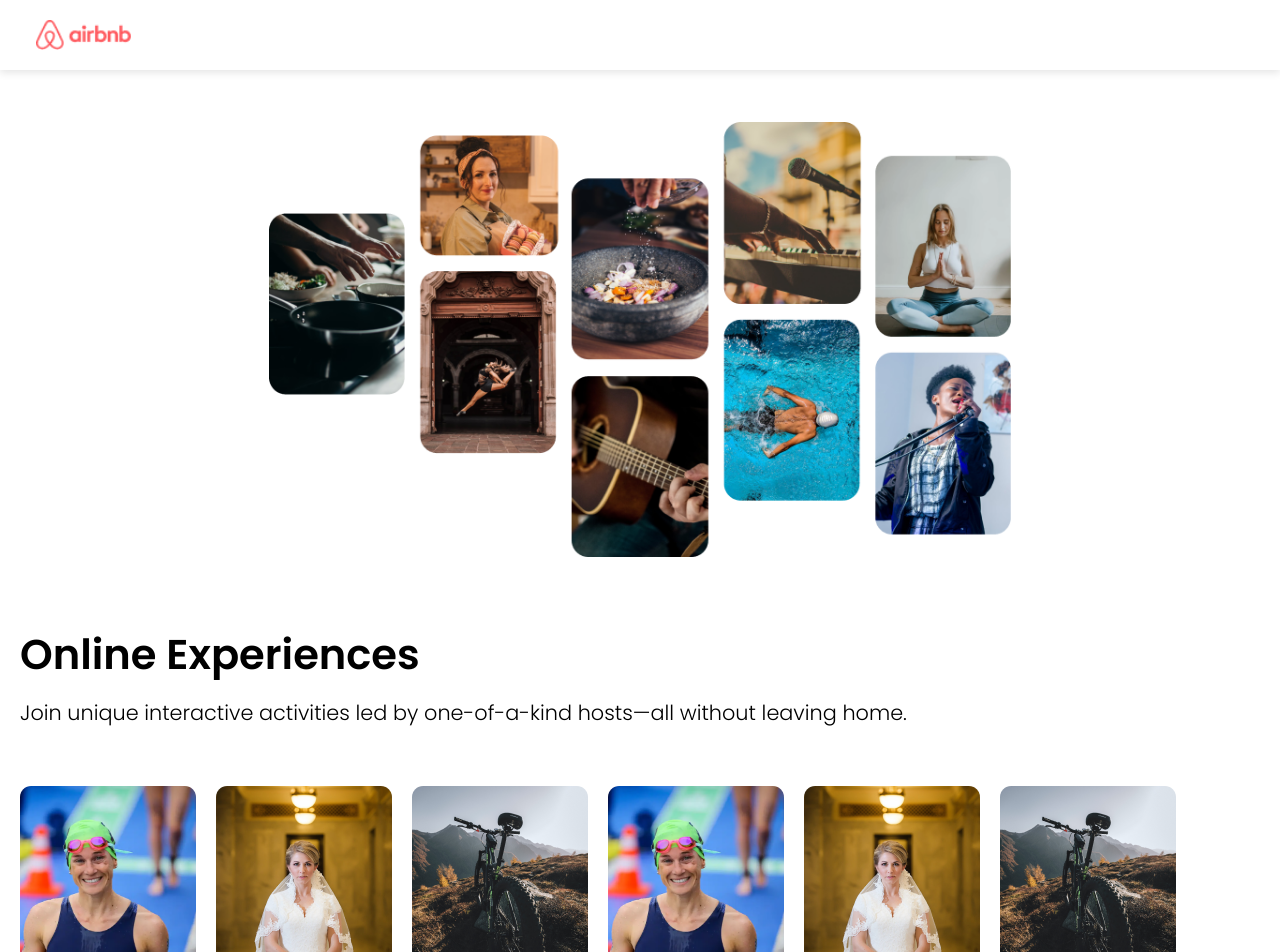
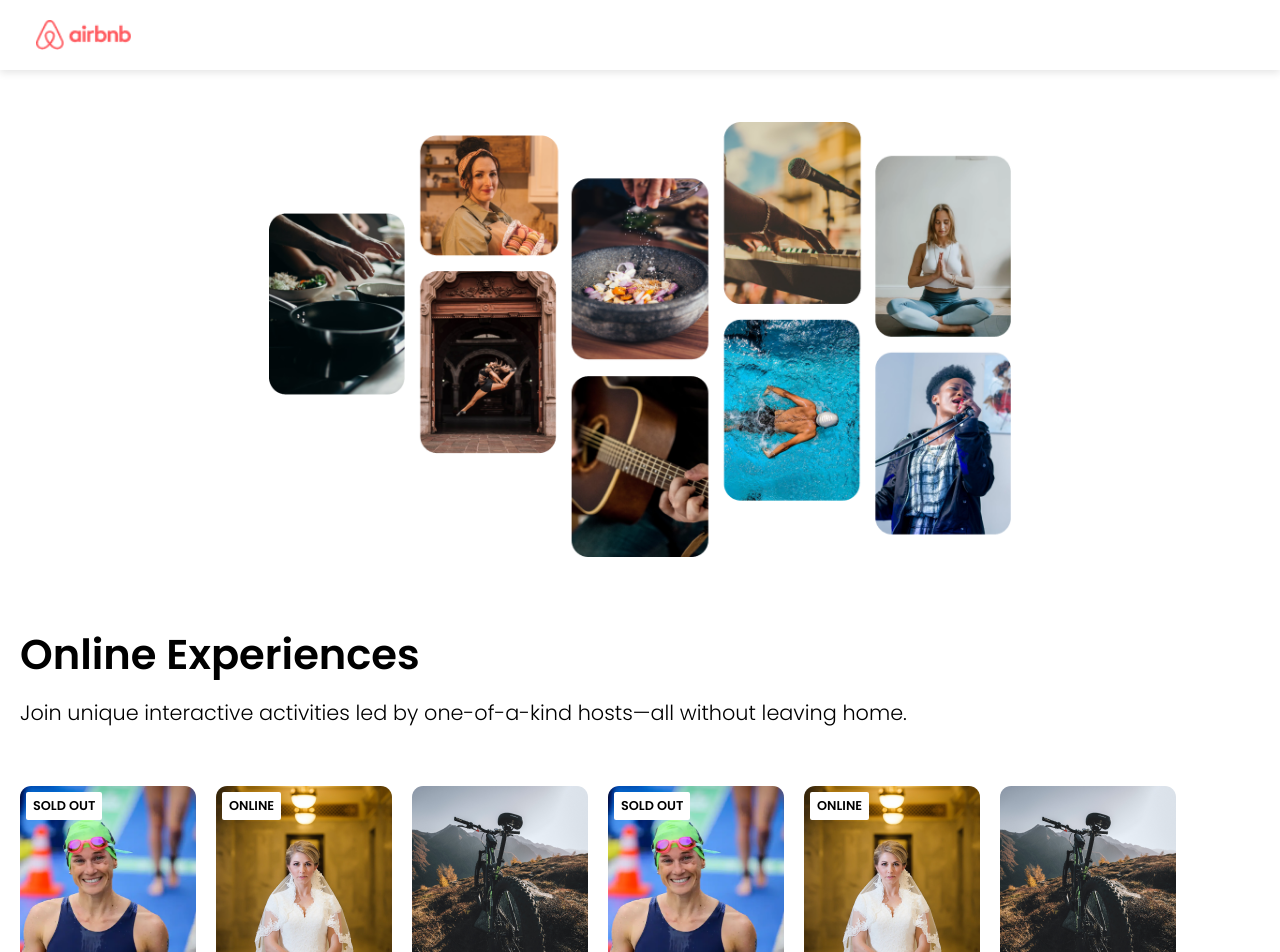
Before and after one commit to ParulDudeja/Scrimba_airbnb_clone, a React (Create React App) app in the folder p2/: page / in a window 1280 px wide. Shown: the top 952 px of the page. Built offline with nearby package versions, Linux system fonts and the light colour scheme.

Commit message:
badgetext conditional

```diff
--- a/p2/src/App.js
+++ b/p2/src/App.js
@@ -9,12 +9,14 @@
   const cards = data.map((item) => {
     return (
       <Card
+        key={item.id}
         img={item.coverImg}
         rating={item.stats.rating}
         reviewCount={item.stats.reviewCount}
         location={item.location}
         title={item.title}
         price={item.price}
+        openSpots={item.openSpots}
       />
     );
   });
--- a/p2/src/Components/Card.js
+++ b/p2/src/Components/Card.js
@@ -5,8 +5,18 @@
 // import dataCard from "../dataCard";
 
 export default function Card(props) {
+  let badgeText;
+  if (props.openSpots === 0) {
+    badgeText = "SOLD OUT";
+  } else if (props.location === "Online") {
+    badgeText = "ONLINE";
+  }
+  //console.log(props.openSpots);
   return (
     <div className="card">
+      {/* condional statement in jxs using props  if first is true only it work otherwise it will not*/}
+      {/* {props.openSpots === 0 && <div className="card--badge">SOLD OUT</div>} */}
+      {badgeText && <div className="card--badge">{badgeText}</div>}
       <img src={`../img/${props.img}`} className="card--image" alt="card" />
       <div className="card--stats">
         <img src={starImage} className="card--star" alt="star" />
--- a/p2/src/css/style.css
+++ b/p2/src/css/style.css
@@ -65,6 +65,7 @@
   flex: 0 0 auto;
   display: flex;
   flex-direction: column;
+  position: relative;
 }
 .card--image {
   width: 100%;
@@ -80,6 +81,15 @@
 }
 .card--price {
   margin-top: auto;
+}
+.card--badge {
+  position: absolute;
+  top: 6px;
+  left: 6px;
+  background-color: white;
+  padding: 5px 7px;
+  border-radius: 2px;
+  font-weight: bold;
 }
 
 /* Extra small devices (phones, 600px and down) */
--- a/p2/src/data.js
+++ b/p2/src/data.js
@@ -42,7 +42,7 @@
     openSpots: 3,
   },
   {
-    id: 1,
+    id: 4,
     title: "Life Lessons with Katie Zaferes",
     description:
       'I will share with you what I call "Positively Impactful Moments of Disappointment." Throughout my career, many of my highest moments only came after setbacks and losses. But learning from those difficult moments is what gave me the ability to rise above them and reach my goals.',
@@ -56,7 +56,7 @@
     openSpots: 0,
   },
   {
-    id: 2,
+    id: 5,
     title: "Learn Wedding Photography",
     description:
       "Interested in becoming a wedding photographer? For beginner and experienced photographers alike, join us in learning techniques required to leave the happy couple with memories that'll last a lifetime.",
@@ -70,7 +70,7 @@
     openSpots: 27,
   },
   {
-    id: 3,
+    id: 6,
     title: "Group Mountain Biking",
     description:
       "Experience the beautiful Norwegian landscape and meet new friends all while conquering rugged terrain on your mountain bike. (Bike provided!)",
```
